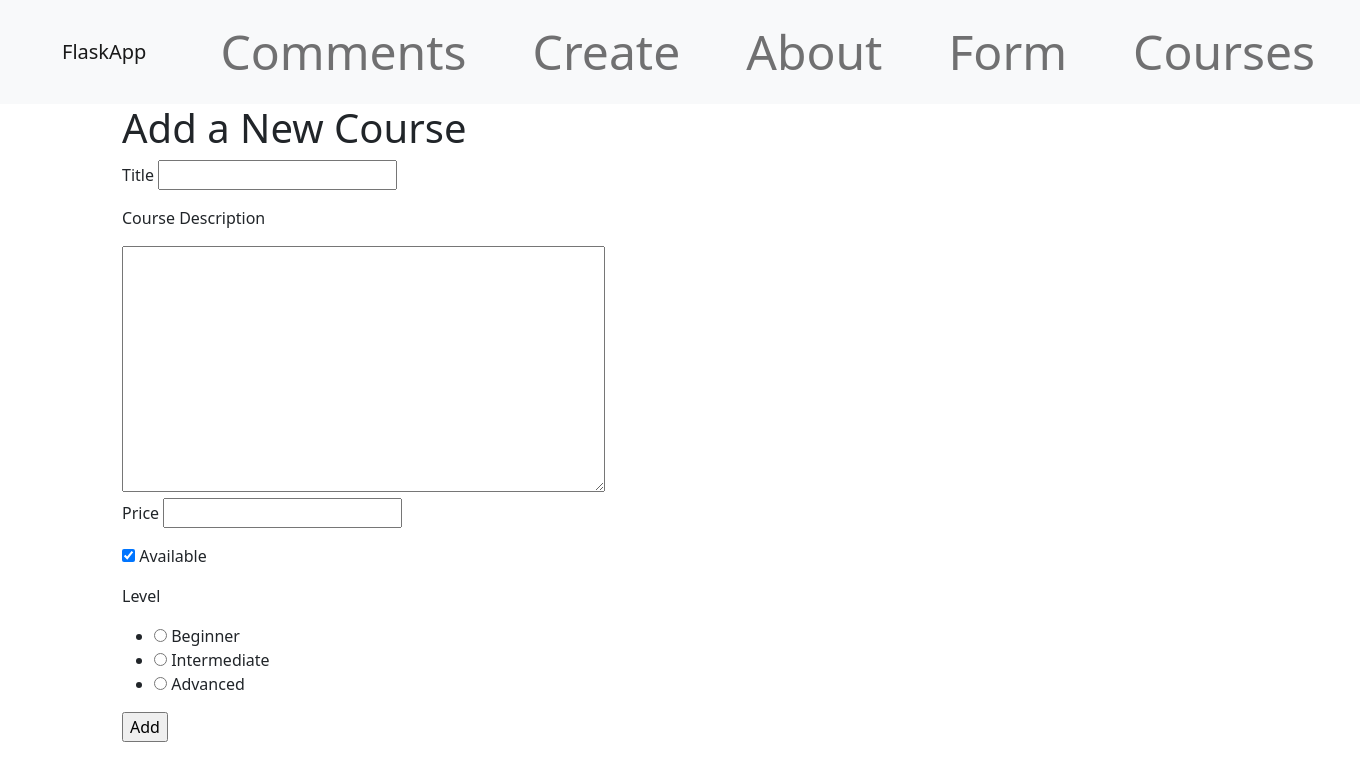
After one commit to younessZMZ/FlaskWebApp, a Flask app: page /form in a window 1360 px wide. The commit adds this page. Shown: the top 781 px of the page. Run offline with Flask 2, Linux system fonts and the light colour scheme.

Commit message:
Use Flask-WTF to use and validate web forms

```diff
--- a/app.py
+++ b/app.py
@@ -2,6 +2,7 @@ from datetime import datetime
 
 from markupsafe import escape
 from flask import Flask, abort, render_template, request, url_for, flash, redirect
+from forms import CourseForm
 
 app = Flask(__name__)
 app.config["SECRET_KEY"] = '3dba5e7ffcad79a69098833e0448bab8970b80f7bf10f5fd'
@@ -96,3 +97,32 @@ def create():
             messages.append({'title': title, 'content': content})
             return redirect(url_for('hello'))
     return render_template('create.html')
+
+
+# adding forms with WTF-Forms
+courses_list = [{
+    'title': 'Python 101',
+    'description': 'Learn Python basics',
+    'price': 34,
+    'available': True,
+    'level': 'Beginner'
+    }]
+
+
+@app.route('/form', methods=('GET', 'POST'))
+def form():
+    form = CourseForm()
+    if form.validate_on_submit():
+        courses_list.append({'title': form.title.data,
+                             'description': form.description.data,
+                             'price': form.price.data,
+                             'available': form.available.data,
+                             'level': form.level.data
+                             })
+        return redirect(url_for('courses'))
+    return render_template('form.html', form=form)
+
+
+@app.route('/courses/')
+def courses():
+    return render_template('courses.html', courses_list=courses_list)
--- /dev/null
+++ b/forms.py
@@ -0,0 +1,14 @@
+from flask_wtf import FlaskForm
+from wtforms import (StringField, TextAreaField, IntegerField, BooleanField,
+                     RadioField)
+from wtforms.validators import InputRequired, Length
+
+
+class CourseForm(FlaskForm):
+    title = StringField('Title', validators=[InputRequired(), Length(min=10, max=100)])
+    description = TextAreaField('Course Description', validators=[InputRequired(), Length(max=200)])
+    price = IntegerField('Price', validators=[InputRequired()])
+    level = RadioField('Level',
+                       choices=['Beginner', 'Intermediate', 'Advanced'],
+                       validators=[InputRequired()])
+    available = BooleanField('Available', default='checked')
--- a/templates/base.html
+++ b/templates/base.html
@@ -48,6 +48,12 @@
             <li class="nav-item">
               <a class="nav-link" href="{{ url_for('about') }}">About</a>
             </li>
+            <li class="nav-item">
+              <a class="nav-link" href="{{ url_for('form') }}">Form</a>
+            </li>
+            <li class="nav-item">
+              <a class="nav-link" href="{{ url_for('courses') }}">Courses</a>
+            </li>
         </ul>
         </div>
     </div>
--- /dev/null
+++ b/templates/form.html
@@ -0,0 +1,77 @@
+{% extends 'base.html' %}
+
+{% block content %}
+    <h1>{% block title %} Add a New Course {% endblock %}</h1>
+
+    <form method="POST" action="/form">
+        {{ form.csrf_token }}
+        <p>
+            {{ form.title.label }}
+            {{ form.title(size=20) }}
+        </p>
+
+        {% if form.title.errors %}
+            <ul class="errors">
+                {% for error in form.title.errors %}
+                    <li>{{ error }}</li>
+                {% endfor %}
+            </ul>
+        {% endif %}
+
+        <p>
+            {{ form.description.label }}
+        </p>
+        {{ form.description(rows=10, cols=50) }}
+
+        {% if form.description.errors %}
+            <ul class="errors">
+                {% for error in form.description.errors %}
+                    <li>{{ error }}</li>
+                {% endfor %}
+            </ul>
+        {% endif %}
+
+        <p>
+            {{ form.price.label }}
+            {{ form.price() }}
+        </p>
+
+        {% if form.price.errors %}
+            <ul class="errors">
+                {% for error in form.price.errors %}
+                    <li>{{ error }}</li>
+                {% endfor %}
+            </ul>
+        {% endif %}
+
+        <p>
+            {{ form.available() }} {{ form.available.label }}
+        </p>
+
+        {% if form.available.errors %}
+            <ul class="errors">
+                {% for error in form.available.errors %}
+                    <li>{{ error }}</li>
+                {% endfor %}
+            </ul>
+        {% endif %}
+
+        <p>
+            {{ form.level.label }}
+            {{ form.level() }}
+        </p>
+
+        {% if form.level.errors %}
+            <ul class="errors">
+                {% for error in form.level.errors %}
+                    <li>{{ error }}</li>
+                {% endfor %}
+            </ul>
+        {% endif %}
+
+        <p>
+            <input type="submit" value="Add">
+        </p>
+    </form>
+
+{% endblock %}
```
Also changed, not shown: templates/courses.html (added, +19 -0 lines).
